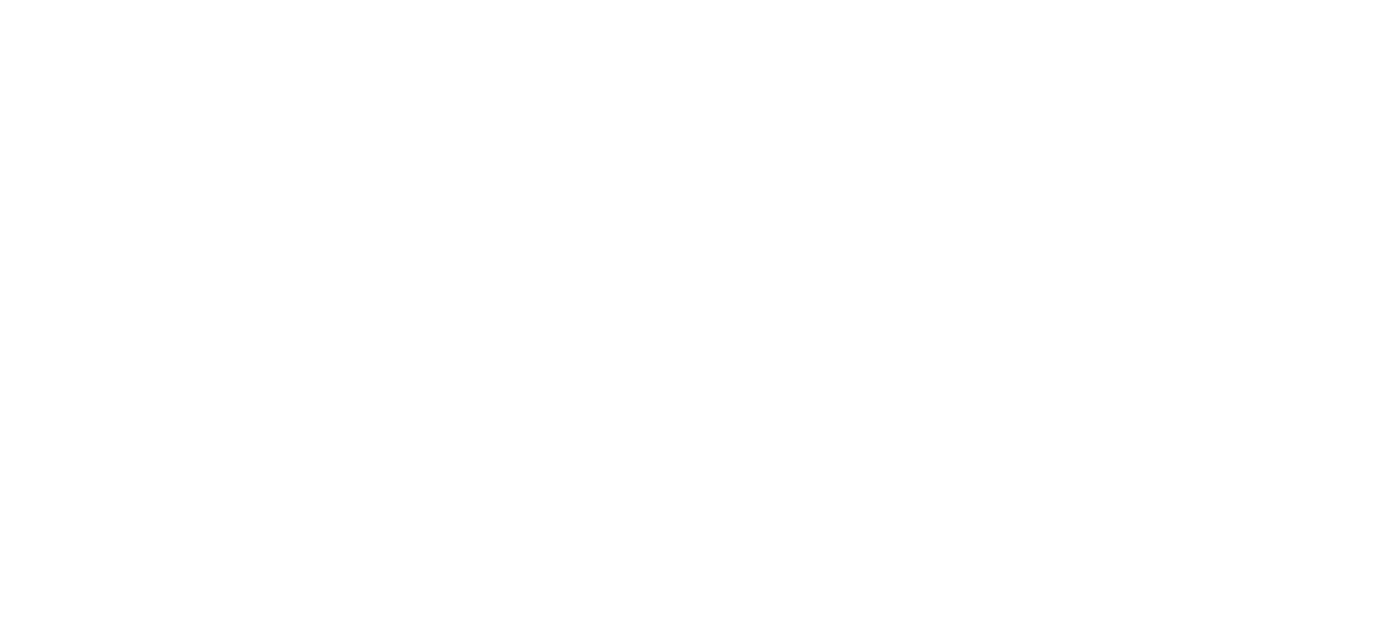
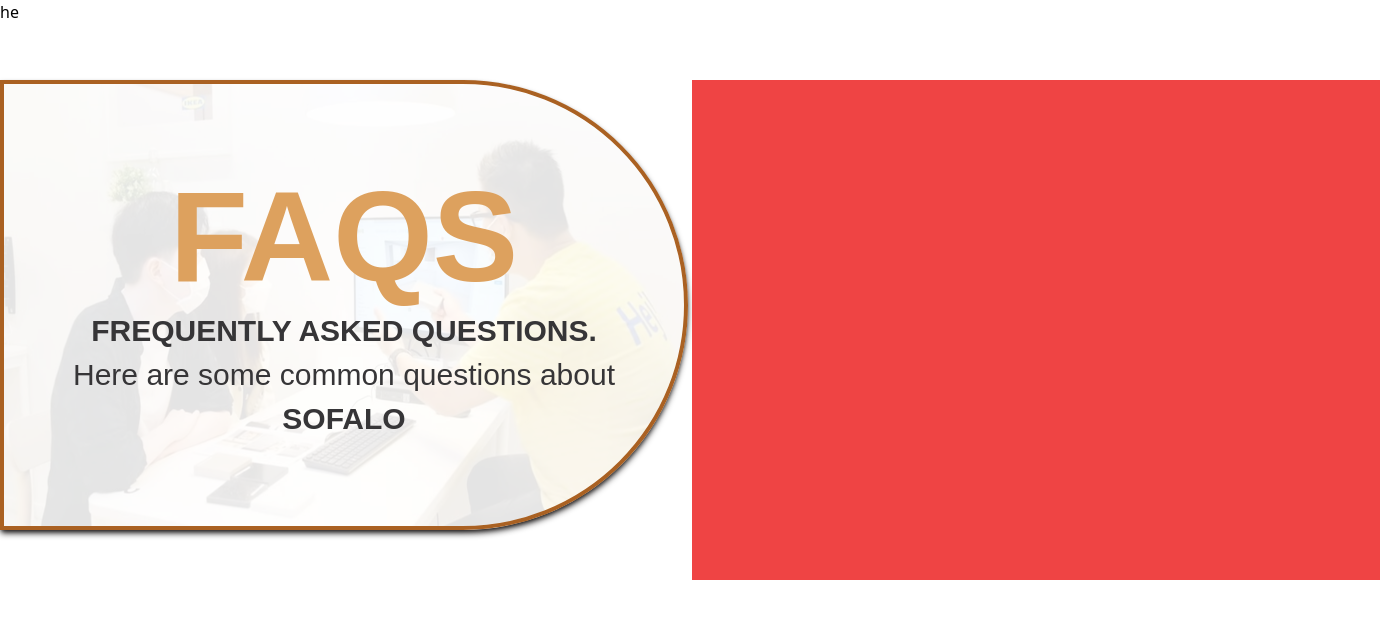
Before and after one commit to tahajaiti/STARTUP-SOFALON, a website: page public/index.html in a window 1280 px wide. Shown: the whole page, 1380 px wide, since content can reach past the window. Drawn offline with Linux system fonts and the light colour scheme.

Commit message:
creation de la grande grid qui a le main de page

```diff
--- a/public/index.html
+++ b/public/index.html
@@ -3,11 +3,40 @@
 <head>
     <meta charset="UTF-8">
     <meta name="viewport" content="width=device-width, initial-scale=1.0">
-    <link rel="stylesheet" href="assets/css/style.css">
+    <link rel="stylesheet" href="/dist/output.css">
     <title>Document</title>
+    <!-- <style>
+        *{
+            border: solid 1px red;
+        }
+    </style> -->
 </head>
-<body>
-    <span class="icon-[line-md--search-filled] text-black text-4xl"></span>
+<body class=" h-svh  ">
+    <nav class="h-[10%]">
+<p>he</p>
+    </nav>
+<main>
+<div class="h-[500px] w-[1380px] grid grid-cols-2 gap-1 ">
+    <div>
+        <div class=" h-[90%] rounded-e-full border-dBrown border-4 shadow-md shadow-dark  flex justify-center items-center">
+            <img src="/public/assets/images/FAQs/FAQs.jpg" class="w-full h-[100%] rounded-e-full opacity-10  relative " alt="">
+             <div class="flex flex-col text-center gap-3 absolute">
+<h1 class="text-9xl font-Mont text-lBrown font-semibold">FAQS</h1>
+<div class="flex flex-col gap-2">
+<span class="font-Mont font-extrabold text-3xl text-gray">FREQUENTLY ASKED QUESTIONS.</span>
+<span class="font-Mont  text-3xl text-gray "> Here are some common questions about </span>
+<span class="font-Mont font-extrabold text-3xl text-gray">SOFALO</span>
+</div>
+             </div>
+
+        </div>
+    </div>
+    <div class="bg-red-500"></div>
+
+</div>
+
+</main>
+
 
 </body>
 </html>
```
Also changed, not shown: assets/style.css (added), dist/output.css (added), public/assets/images/FAQs/FAQs.jpg (added).
